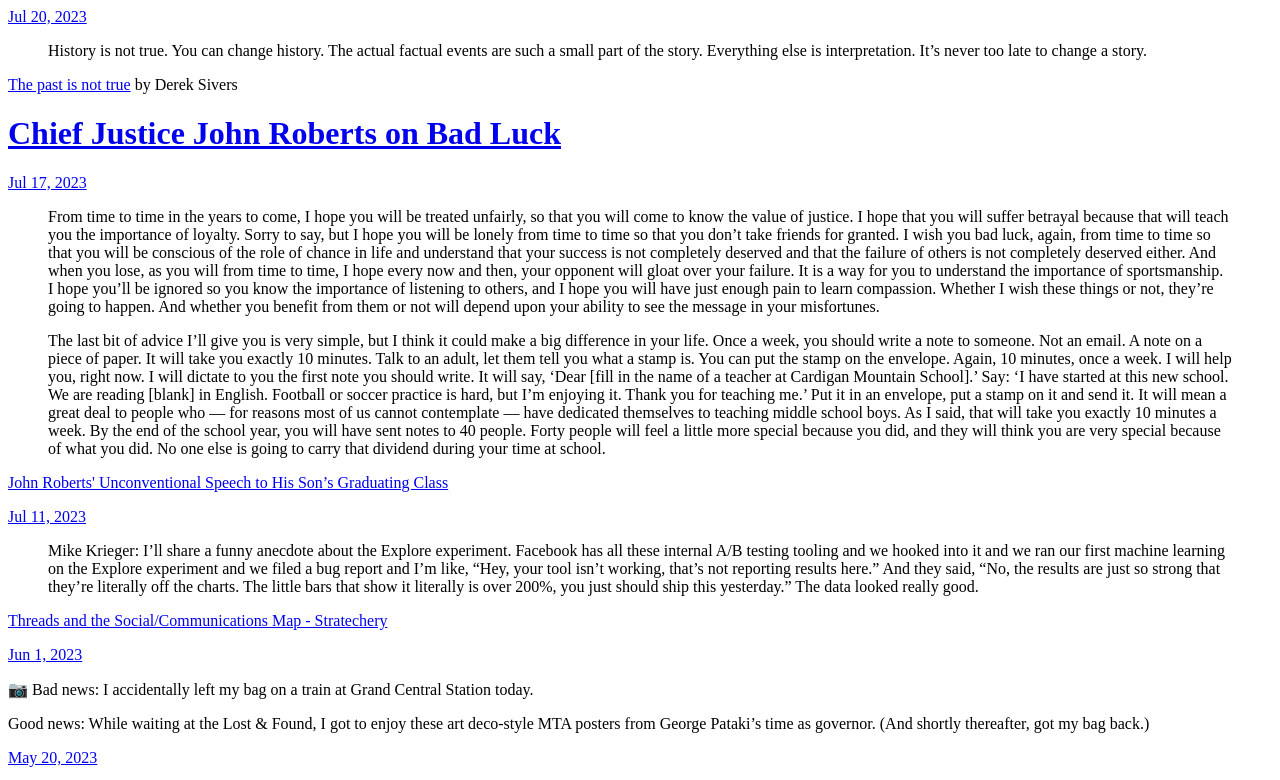
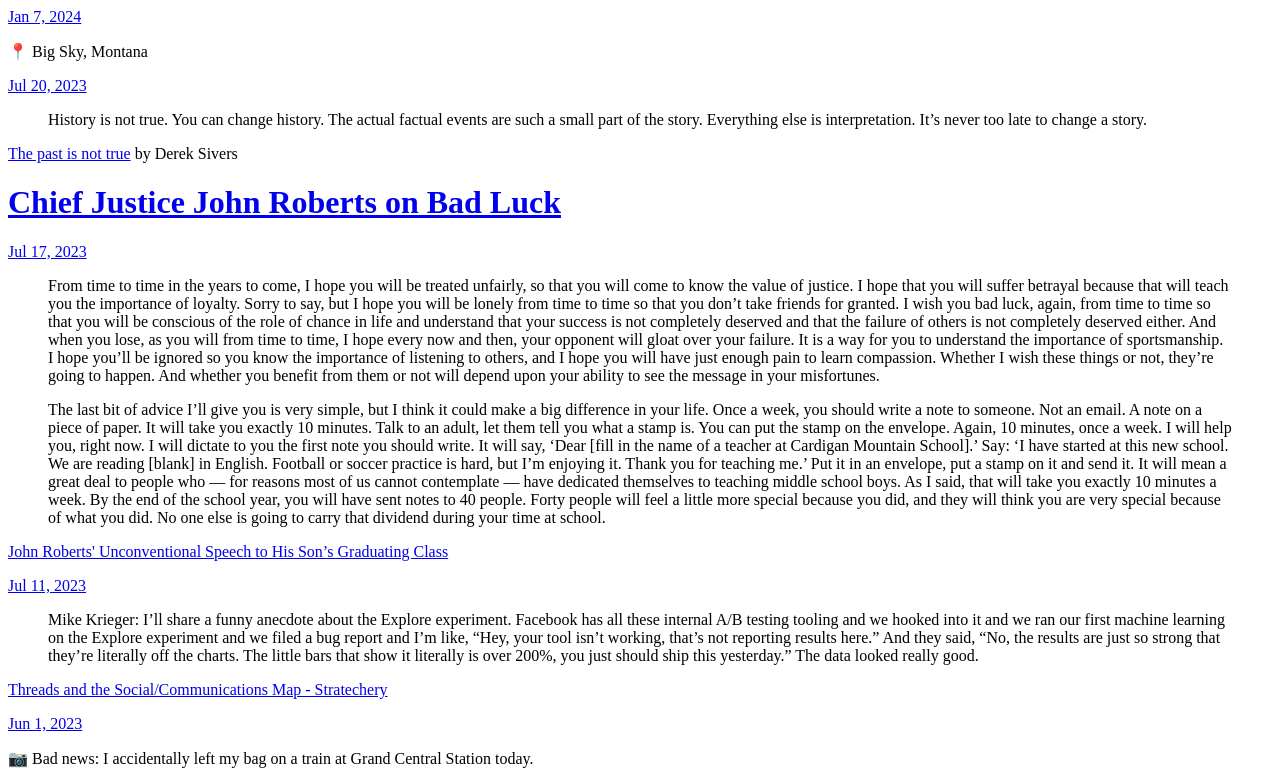
Before and after one commit to zmh/blog, a plain HTML site: page index.html in a window 1280 px wide. Shown: the top 780 px of the page. Drawn offline with Linux system fonts and the light colour scheme.

Commit message:
Archiving from Micro.blog.

```diff
--- a/index.html
+++ b/index.html
@@ -21,6 +21,18 @@
 <div class="h-feed">
 
 
+
+	  <div class="h-entry">
+
+
+		<a href="https://blog.zmh.org/2024/01/07/big-sky-montana.html" class="u-url"><time class="dt-published" datetime="2024-01-07 18:22:06 -0500">Jan 7, 2024</time></a>
+
+		<div class="e-content">
+			 <p>📍 Big Sky, Montana</p>
+<p><!-- raw HTML omitted --><!-- raw HTML omitted --></p>
+
+		</div>
+	  </div>
 
 	  <div class="h-entry">
 
```
